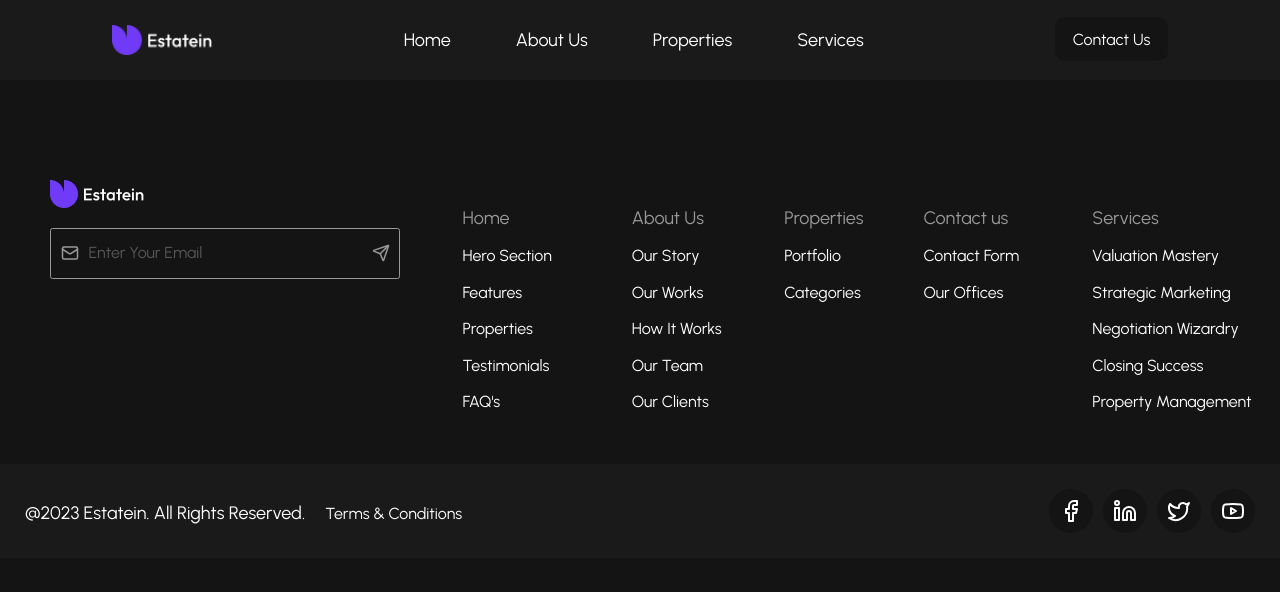
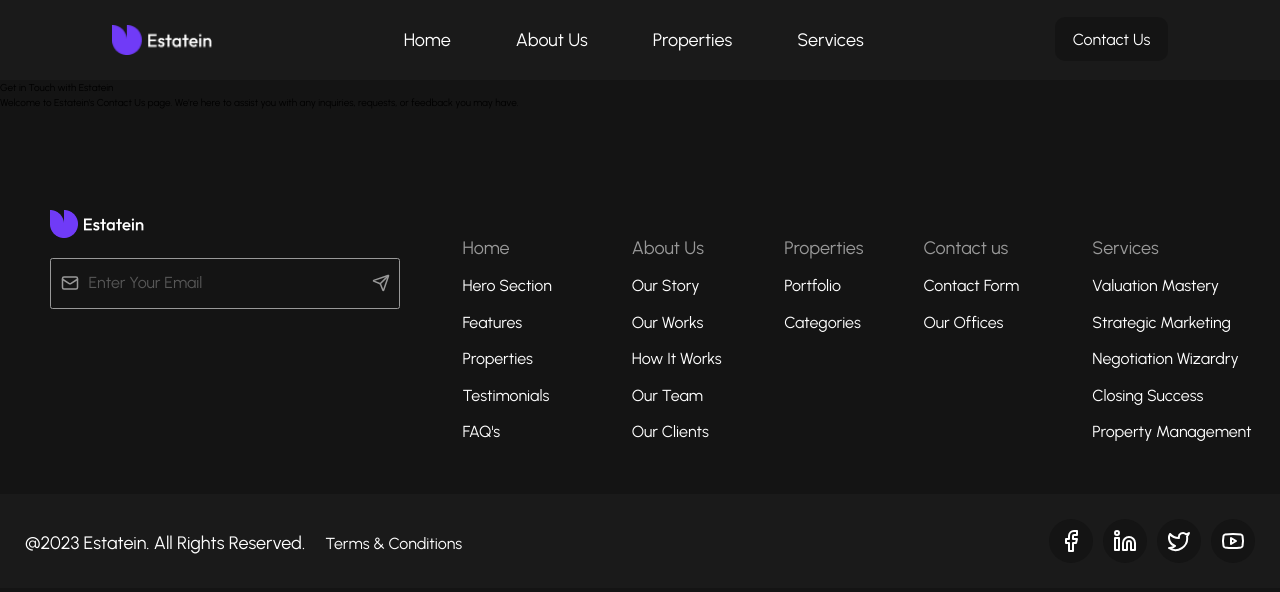
Before and after one commit to beqa200/real-estate-collab, a React (Vite) app: page /contact in a window 1280 px wide. Shown: the top 592 px of the page. Built offline with nearby package versions, Linux system fonts and the light colour scheme.

Commit message:
add the structure of GetInTouch.tsx file

```diff
--- a/src/components/contact/GetInTouch.tsx
+++ b/src/components/contact/GetInTouch.tsx
@@ -1,7 +1,15 @@
 import React from "react";
 
 const GetInTouch: React.FC = () => {
-  return <></>;
+  return (
+    <div>
+      <h1>Get in Touch with Estatein</h1>
+      <p>
+        Welcome to Estatein's Contact Us page. We're here to assist you with any
+        inquiries, requests, or feedback you may have.
+      </p>
+    </div>
+  );
 };
 
 export default GetInTouch;
```
